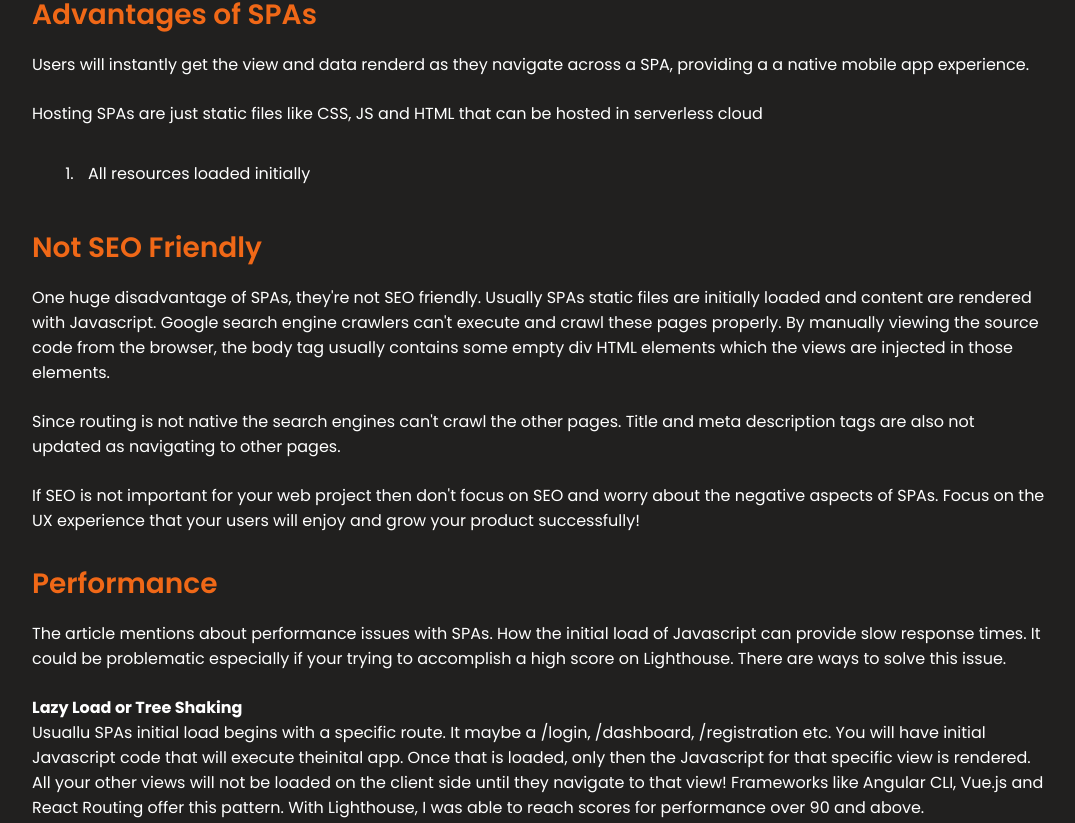
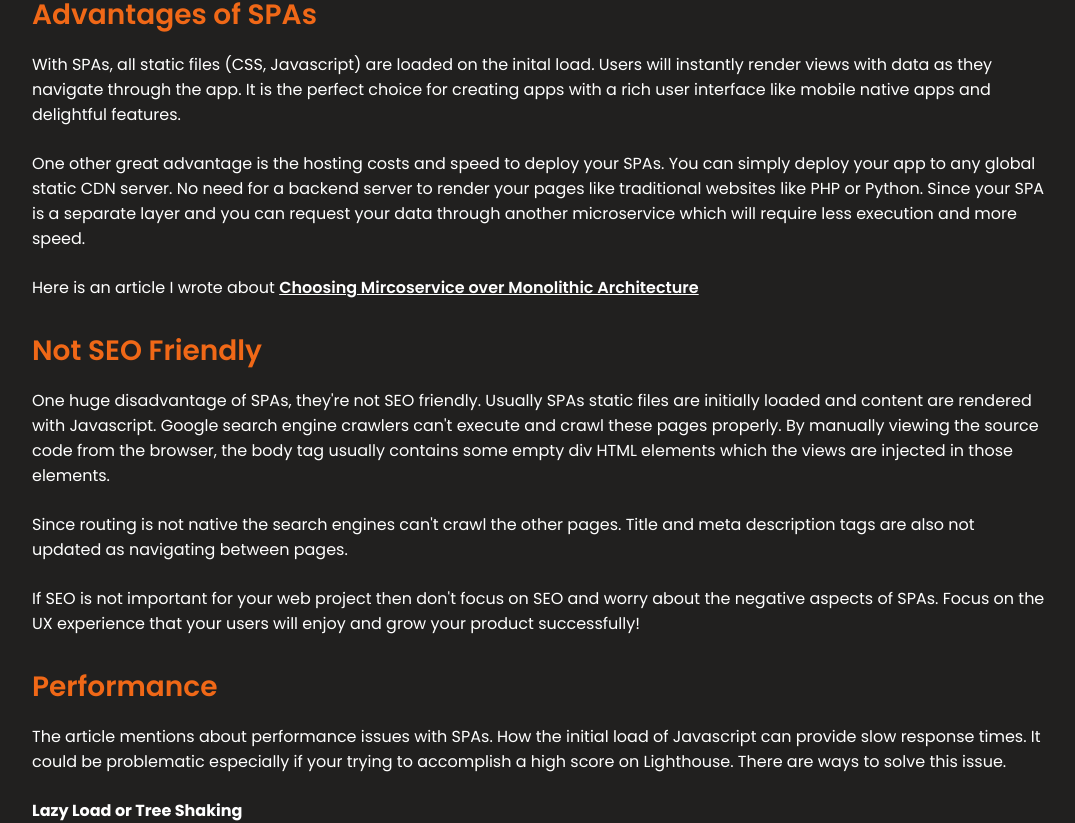
Before and after one commit to JGSolutions/jerry-gagliano, a Next.js app: page /posts/site-architecture-between-spa-mpa-ssg in a window 1280 px wide. Shown: the part 2226-3049 px from the top of the page, without its empty margins (100-1175 px from the left). Built offline with nearby package versions, Linux system fonts and the light colour scheme.

Commit message:
more text corrections

```diff
--- a/pages/posts/site-architecture-between-spa-mpa-ssg.mdx
+++ b/pages/posts/site-architecture-between-spa-mpa-ssg.mdx
@@ -73,12 +73,15 @@ websites from the server which is (MPSa) or use a static server generator framew
     ## Advantages of SPAs
 </div>
 
-Users will instantly get the view and data renderd as they navigate across a SPA, providing a
-a native mobile app experience.
+With SPAs, all static files (CSS, Javascript) are loaded on the inital load. Users will instantly render views with data
+as they navigate through the app. It is the perfect choice for creating apps with a rich user interface like mobile native apps
+and delightful features.
 
-Hosting SPAs are just static files like CSS, JS and HTML that can be hosted in serverless cloud
+One other great advantage is the hosting costs and speed to deploy your SPAs. You can simply deploy your app to any global static CDN server.
+No need for a backend server to render your pages like traditional websites like PHP or Python. Since your SPA is a separate
+layer and you can request your data through another microservice which will require less execution and more speed.
 
-- All resources loaded initially
+Here is an article I wrote about  [Choosing Mircoservice over Monolithic Architecture](https://jgsolutions.ca/posts/microservices-architecture-over-monolithic/)
 
 <div id="seo">
     ## Not SEO Friendly
@@ -88,8 +91,8 @@ One huge disadvantage of SPAs, they're not SEO friendly. Usually SPAs static fil
 Google search engine crawlers can't execute and crawl these pages properly. By manually viewing the source code from the browser, the body
 tag usually contains some empty div HTML elements which the views are injected in those elements.
 
-Since routing is not native the search engines can't crawl the other pages. Title and meta description tags are also not updated as navigating to
-other pages.
+Since routing is not native the search engines can't crawl the other pages. Title and meta description tags are also not updated as navigating between
+pages.
 
 If SEO is not important for your web project then don't focus on SEO and worry about the negative aspects of SPAs. Focus on the UX experience that
 your users will enjoy and grow your product successfully!
@@ -102,8 +105,8 @@ The article mentions about performance issues with SPAs. How the initial load of
 It could be problematic especially if your trying to accomplish a high score on Lighthouse. There are ways to solve this issue.
 
 **Lazy Load or Tree Shaking**
-Usuallu SPAs initial load begins with a specific route. It maybe a /login, /dashboard, /registration etc. You will have initial Javascript code that will
-execute theinital app. Once that is loaded, only then the Javascript for that specific view is rendered. All your other views will not be loaded on the client
+Usually, SPAs initial load begins with a specific route. It may be a /login, /dashboard, /registration etc. The initial Javascript code that will
+execute the inital app. Once that is loaded, only then the Javascript for that specific view is rendered. All your other views will not be loaded on the client
 side until they navigate to that view! Frameworks like Angular CLI, Vue.js and React Routing offer this pattern. With Lighthouse, I was able to reach scores
 for performance over 90 and above.
 
```
